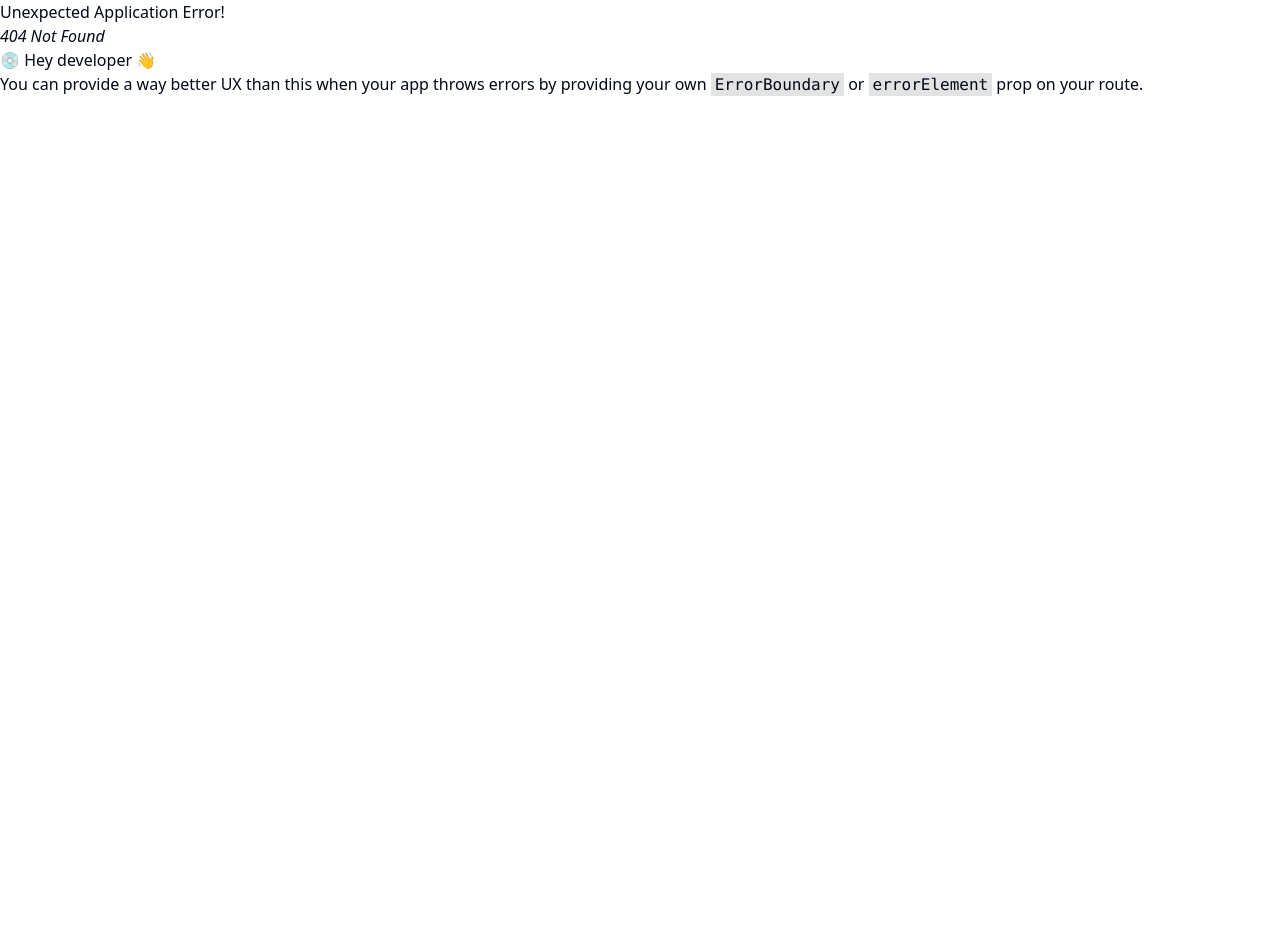
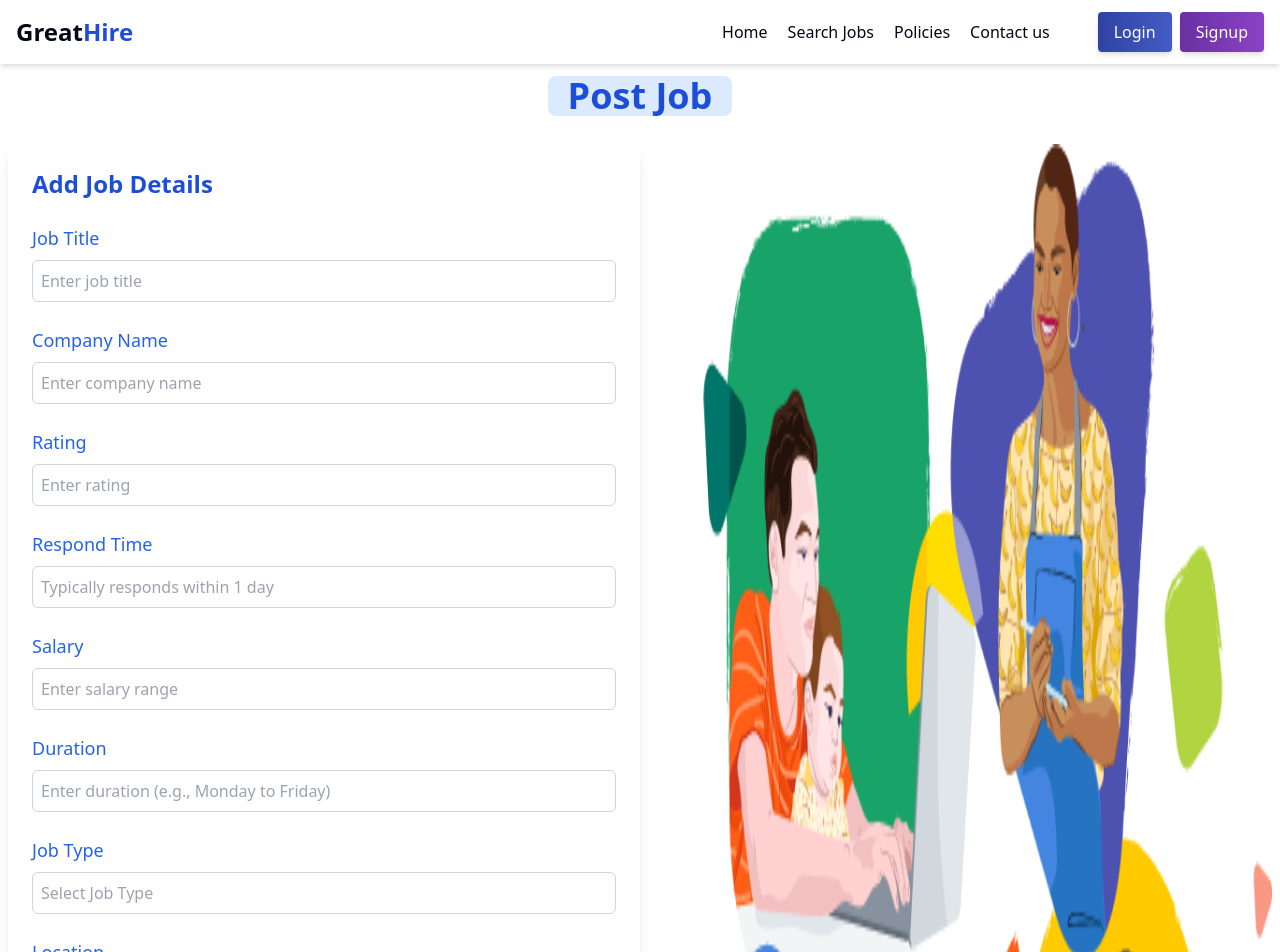
Before and after one commit to Ankush-Nandal/GreatHire, a React (Vite) app in the folder frontend/: page /recrutier/post-job in a window 1280 px wide. Before the commit this address had no page. Shown: the top 952 px of the page. Before the commit the page ends 800 px from the top, so only its background shows below. Built offline with nearby package versions, Linux system fonts and the light colour scheme.

Commit message:
Post Job Page desing complete

```diff
--- a/frontend/src/App.jsx
+++ b/frontend/src/App.jsx
@@ -62,11 +62,11 @@ const appRouter = createBrowserRouter([
     element: <Contact />,
   },
   {
-    path: "/admin/post-job",
+    path: "/recrutier/post-job",
     element: <PostJob />,
   },
   {
-    path: "/admin/dashboard",
+    path: "/recrutier/dashboard",
     element: <Dashboard />,
   },
 ]);
--- a/frontend/src/components/admin/PostJob.jsx
+++ b/frontend/src/components/admin/PostJob.jsx
@@ -1,8 +1,11 @@
-import React, { useState } from "react";
+import React, { useState, useRef, useEffect } from "react";
 import Navbar from "../shared/Navbar";
 import postJob from "../../image/postjob.png";
 
 const PostJob = () => {
+  const [isDropdownOpen, setIsDropdownOpen] = useState({ jobType: false, location: false });
+  const dropdownRefs = useRef({ jobType: null, location: null });
+
   const [formData, setFormData] = useState({
     title: "",
     companyName: "",
@@ -19,6 +22,31 @@ const PostJob = () => {
     responsibilities: "",
   });
 
+  const jobTypes = [
+    "Remote",
+    "On-site",
+    "Hybrid",
+    "Full Time",
+    "Part Time",
+    "Internship",
+  ];
+
+  const allLocations = [
+    "Jaipur, Rajasthan",
+    "Delhi, Delhi",
+    "Gurugram, Haryana",
+    "Noida, Uttar Pradesh",
+    "Lucknow, Uttar Pradesh",
+    "Ahmedabad, Gujarat",
+    "Bhopal, Madhya Pradesh",
+    "Kolkata, West Bengal",
+    "Mumbai, Maharashtra",
+    "Pune, Maharashtra",
+    "Hyderabad, Telangana",
+    "Bengaluru, Karnataka",
+    "Chennai, Tamil Nadu",
+  ];
+
   const handleChange = (e) => {
     const { name, value } = e.target;
     setFormData((prevData) => ({
@@ -26,6 +54,36 @@ const PostJob = () => {
       [name]: value,
     }));
   };
+
+  const handleSelect = (field, value) => {
+    setFormData((prevData) => ({
+      ...prevData,
+      [field]: value,
+    }));
+    setIsDropdownOpen((prevState) => ({ ...prevState, [field]: false }));
+  };
+
+  const handleFocus = (field) => {
+    setIsDropdownOpen((prevState) => ({ ...prevState, [field]: true }));
+  };
+
+  const handleClickOutside = (e) => {
+    Object.keys(dropdownRefs.current).forEach((field) => {
+      if (
+        dropdownRefs.current[field] &&
+        !dropdownRefs.current[field].contains(e.target)
+      ) {
+        setIsDropdownOpen((prevState) => ({ ...prevState, [field]: false }));
+      }
+    });
+  };
+
+  useEffect(() => {
+    document.addEventListener("click", handleClickOutside);
+    return () => {
+      document.removeEventListener("click", handleClickOutside);
+    };
+  }, []);
 
   const handleSubmit = (e) => {
     e.preventDefault();
@@ -38,7 +96,6 @@ const PostJob = () => {
       responsibilities: formData.responsibilities.split("\n"),
     };
     console.log("Form Data:", parsedData);
-    // You can send `parsedData` to your backend or handle it as needed
   };
 
   return (
@@ -49,19 +106,42 @@ const PostJob = () => {
           Post Job
         </h1>
       </div>
-      <div className="flex flex-col-reverse md:flex-row  max-w-7xl justify-between px-4 md:px-2 gap-6">
-        {/* Form Section */}
-        <div className="bg-white shadow-lg rounded-lg p-6 w-full ">
+      <div className="flex flex-col-reverse md:flex-row justify-between px-4 md:px-2 gap-6">
+        <div className="bg-white shadow-lg rounded-lg p-6 w-full">
           <h2 className="text-2xl font-bold mb-6 text-blue-700">Add Job Details</h2>
           <form onSubmit={handleSubmit} className="space-y-6">
             {[
-              { name: "title", label: "Job Title", placeholder: "Enter job title" },
-              { name: "companyName", label: "Company Name", placeholder: "Enter company name" },
-              { name: "rating", label: "Rating", placeholder: "Enter rating", type: "number" },
-              { name: "location", label: "Location", placeholder: "Enter location" },
-              { name: "respond", label: "Respond Time", placeholder: "Typically responds within 1 day" },
-              { name: "salary", label: "Salary", placeholder: "Enter salary range" },
-              { name: "duration", label: "Duration", placeholder: "Enter duration (e.g., Monday to Friday)" },
+              {
+                name: "title",
+                label: "Job Title",
+                placeholder: "Enter job title",
+              },
+              {
+                name: "companyName",
+                label: "Company Name",
+                placeholder: "Enter company name",
+              },
+              {
+                name: "rating",
+                label: "Rating",
+                placeholder: "Enter rating",
+                type: "number",
+              },
+              {
+                name: "respond",
+                label: "Respond Time",
+                placeholder: "Typically responds within 1 day",
+              },
+              {
+                name: "salary",
+                label: "Salary",
+                placeholder: "Enter salary range",
+              },
+              {
+                name: "duration",
+                label: "Duration",
+                placeholder: "Enter duration (e.g., Monday to Friday)",
+              },
             ].map((field) => (
               <div key={field.name}>
                 <label className="block text-lg font-medium text-blue-600 mb-1">
@@ -77,41 +157,50 @@ const PostJob = () => {
                 />
               </div>
             ))}
-            <div>
-              <label className="block text-lg font-medium text-blue-600 mb-1">Job Type</label>
-              <select
-                name="jobType"
-                value={formData.jobType}
-                onChange={handleChange}
-                className="w-full mt-1 p-2 rounded-md border border-gray-300 focus:outline-none focus:ring-2 focus:ring-blue-500"
-              >
-                <option value="">Select Job Type</option>
-                <option value="Remote">Remote</option>
-                <option value="On-site">On-site</option>
-                <option value="Hybrid">Hybrid</option>
-                <option value="Full Time">Full Time</option>
-                <option value="Part Time">Part Time</option>
-                <option value="Internship">Internship</option>
-              </select>
-            </div>
 
-            {[
-              { name: "details", label: "Details", placeholder: "Enter details, each item on a new line" },
-              { name: "skills", label: "Skills", placeholder: "Enter skills separated by commas" },
-              { name: "qualifications", label: "Qualifications", placeholder: "Enter qualifications, each item on a new line" },
-              { name: "benefits", label: "Benefits", placeholder: "Enter benefits, each item on a new line" },
-              { name: "responsibilities", label: "Responsibilities", placeholder: "Enter responsibilities, each item on a new line" },
-            ].map((field) => (
-              <div key={field.name}>
+            {["jobType", "location"].map((field) => (
+              <div key={field} ref={(el) => (dropdownRefs.current[field] = el)} className="relative">
                 <label className="block text-lg font-medium text-blue-600 mb-1">
-                  {field.label}
+                  {field === "jobType" ? "Job Type" : "Location"}
+                </label>
+                <input
+                  type="text"
+                  name={field}
+                  value={formData[field]}
+                  onChange={handleChange}
+                  onFocus={() => handleFocus(field)}
+                  placeholder={
+                    field === "jobType" ? "Select Job Type" : "Select Location"
+                  }
+                  className="w-full mt-1 p-2 rounded-md border border-gray-300 focus:outline-none focus:ring-2 focus:ring-blue-500"
+                />
+                {isDropdownOpen[field] && (
+                  <div className="absolute z-10 bg-white border border-gray-300 rounded-md mt-1 shadow-lg w-full">
+                    {(field === "jobType" ? jobTypes : allLocations).map((option) => (
+                      <div
+                        key={option}
+                        onClick={() => handleSelect(field, option)}
+                        className="px-4 py-2 hover:bg-blue-100 cursor-pointer"
+                      >
+                        {option}
+                      </div>
+                    ))}
+                  </div>
+                )}
+              </div>
+            ))}
+
+            {["details", "skills", "qualifications", "benefits", "responsibilities"].map((field) => (
+              <div key={field}>
+                <label className="block text-lg font-medium text-blue-600 mb-1">
+                  {field.charAt(0).toUpperCase() + field.slice(1)}
                 </label>
                 <textarea
-                  name={field.name}
-                  value={formData[field.name]}
+                  name={field}
+                  value={formData[field]}
                   onChange={handleChange}
                   className="w-full mt-1 p-2 rounded-md border border-gray-300 focus:outline-none focus:ring-2 focus:ring-blue-500"
-                  placeholder={field.placeholder}
+                  placeholder={`Enter ${field}, each item on a new line`}
                   rows={3}
                 ></textarea>
               </div>
@@ -128,12 +217,11 @@ const PostJob = () => {
           </form>
         </div>
 
-        {/* Image Section */}
         <div className="w-full justify-center flex transform origin-left animate-slide-in-right">
           <img
             src={postJob}
             alt="Job Post"
-            className=" max-w-sm md:max-w-full rounded-lg object-full"
+            className="max-w-sm md:max-w-full rounded-lg object-full"
           />
         </div>
       </div>
--- a/frontend/src/components/shared/Navbar.jsx
+++ b/frontend/src/components/shared/Navbar.jsx
@@ -24,7 +24,7 @@ const Navbar = () => {
             {isStudent ? (
               <>
                 <li className="hover:text-blue-700 transition duration-200">
-                  <Link to="/admin/dashboard">Dashboard</Link>
+                  <Link to="/recrutier/dashboard">Dashboard</Link>
                 </li>
                 <li className="hover:text-blue-700 transition duration-200">
                   <Link to="/">Your Jobs</Link>
@@ -33,7 +33,7 @@ const Navbar = () => {
                   <Link to="/jobs">Search Jobs</Link>
                 </li>
                 <li className="hover:text-blue-700 transition duration-200">
-                  <Link to="/admin/post-job">Post Job</Link>
+                  <Link to="/recrutier/post-job">Post Job</Link>
                 </li>
               </>
             ) : (
```
